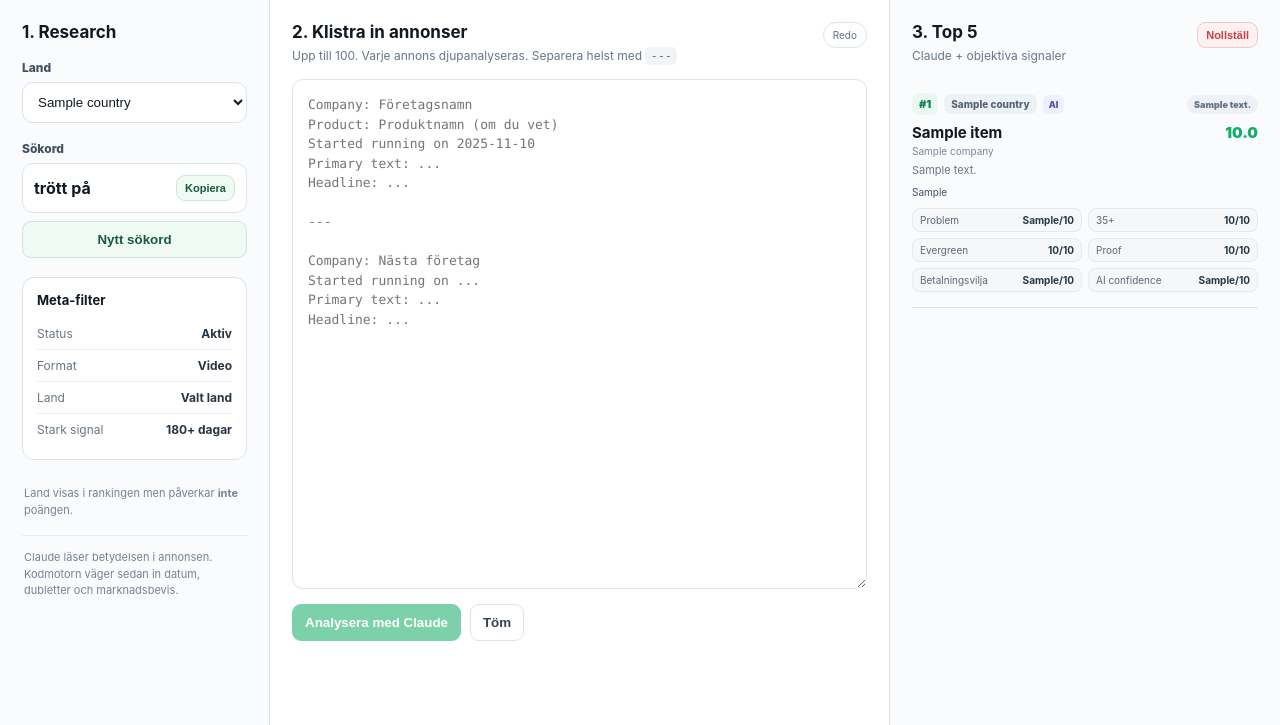
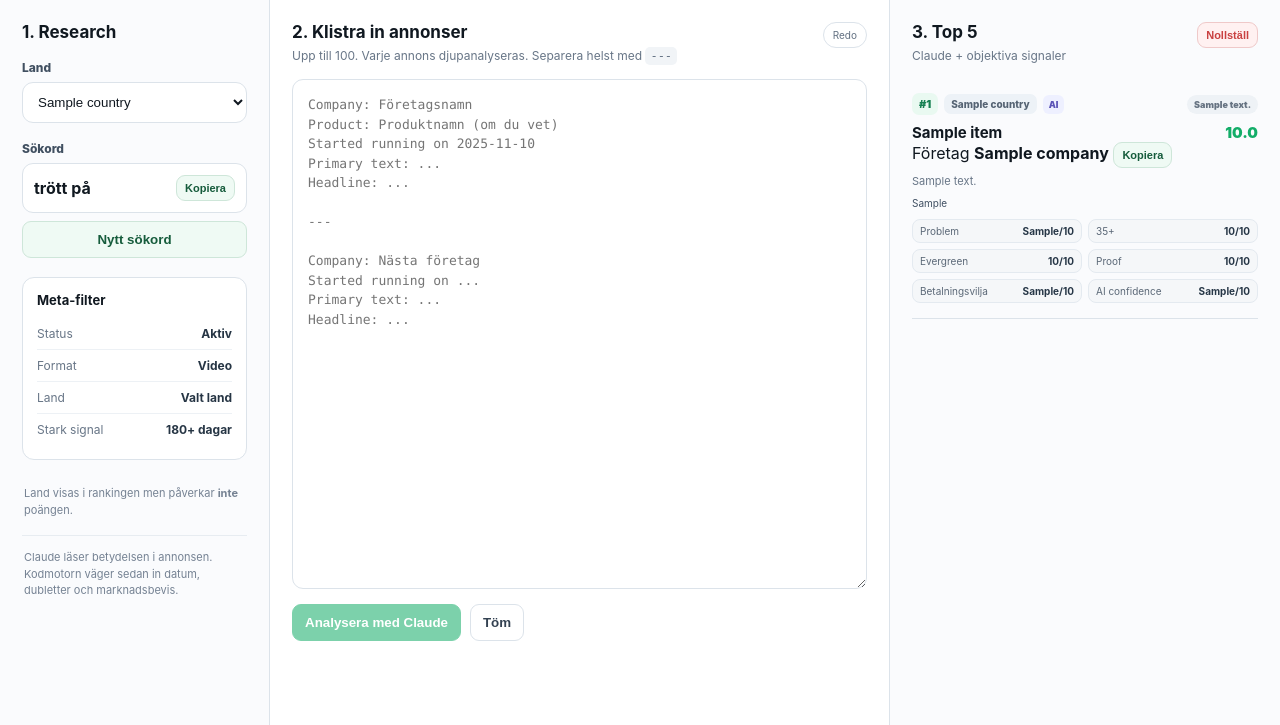
Before and after one commit to esei-melestesfay-afk/PRODUCT-HUNTER, a Flask app: template templates/index.html in a window 1280 px wide. Shown: the part 91-816 px from the top of the page. Run offline with Flask 3, Linux system fonts and the light colour scheme; the template is opened without the code that fills it: most values are stand-ins (such as "Sample title", 1, 10 or a date in 2020).

Commit message:
Label advertiser names in initial Top 5

```diff
--- a/templates/index.html
+++ b/templates/index.html
@@ -104,7 +104,11 @@ Headline: ..."></textarea>
               <strong>{{ item.product_name }}</strong>
               <span>{{ "%.1f"|format(item.final_score) }}</span>
             </div>
-            <div class="company">{{ item.company }}</div>
+            <div class="company-row">
+              <span class="company-label">Företag</span>
+              <strong class="company-name">{{ item.company }}</strong>
+              <button type="button" class="copy-company small" data-company="{{ item.company|e }}">Kopiera</button>
+            </div>
             <p>{{ item.problem_summary }}</p>
             <div class="why">{{ item.why_short }}</div>
             <div class="score-grid">
```
